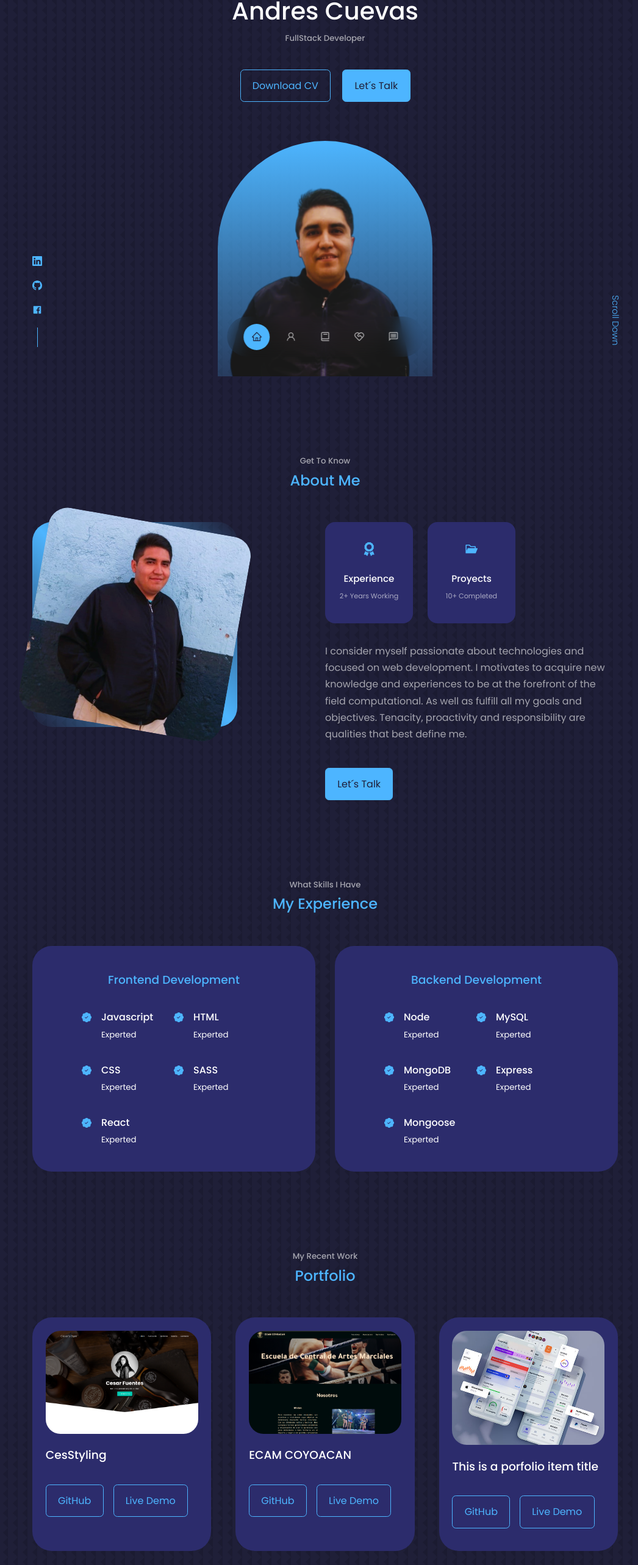
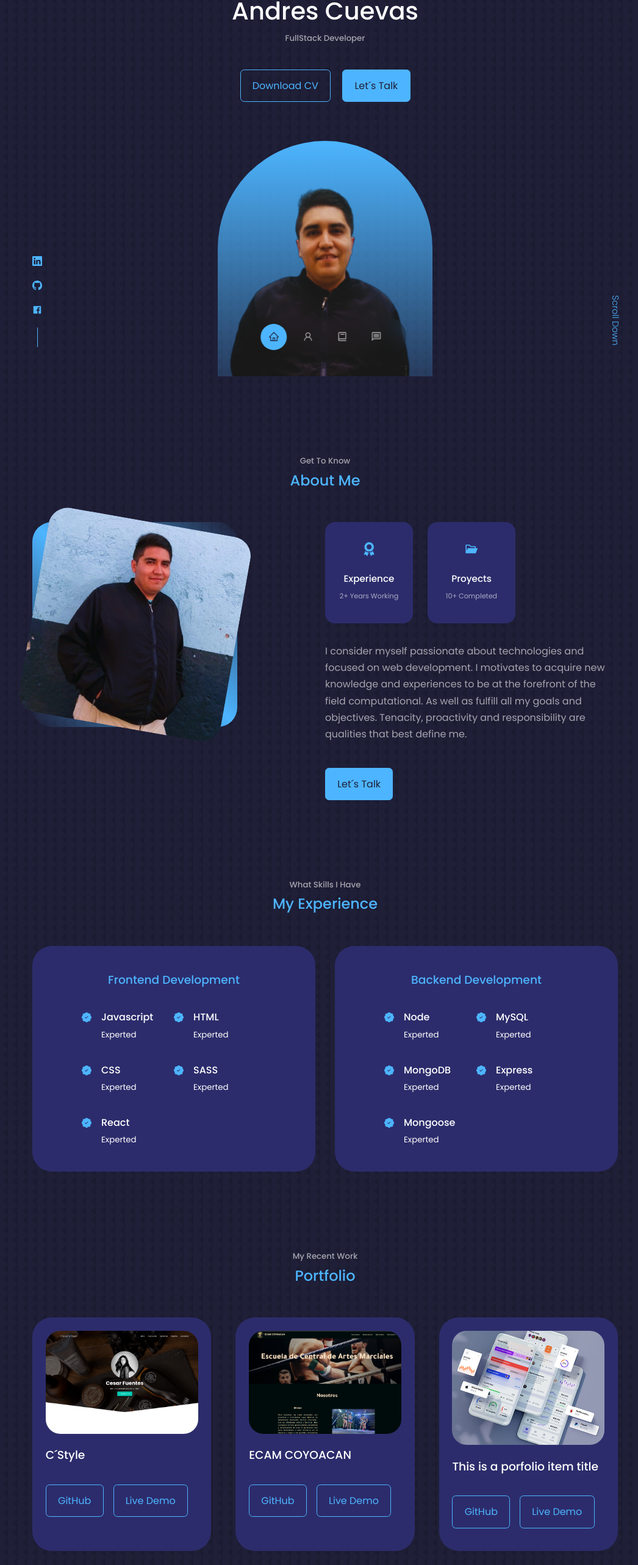
Before and after one commit to PsyACG49/porfolio-react, a React (Create React App) app: page / in a window 1280 px wide. Shown: the part 183-2749 px from the top of the page at 61% size, without its empty margins (107-1153 px from the left). Built offline with nearby package versions, Linux system fonts and the light colour scheme.

Commit message:
ftr:Cambios a card porfolio y nav

```diff
--- a/src/components/nav/Nav.jsx
+++ b/src/components/nav/Nav.jsx
@@ -3,7 +3,7 @@ import "./nav.css";
 import { AiOutlineHome } from "react-icons/ai";
 import { AiOutlineUser } from "react-icons/ai";
 import { BiBook } from "react-icons/bi";
-import { RiServiceLine } from "react-icons/ri";
+// import { RiServiceLine } from "react-icons/ri";
 import { MdOutlineMessage } from "react-icons/md";
 
 const Nav = () => {
@@ -31,13 +31,13 @@ const Nav = () => {
       >
         <BiBook className="nav__icon" />
       </a>
-      <a
+      {/* <a
         href="#services"
         onClick={() => setActiveNav("#services")}
         className={activeNav === "#services" ? "active" : ""}
       >
         <RiServiceLine className="nav__icon" />
-      </a>
+      </a> */}
       <a
         href="#contact"
         onClick={() => setActiveNav("#contact")}
--- a/src/components/portfolio/Portfolio.jsx
+++ b/src/components/portfolio/Portfolio.jsx
@@ -17,7 +17,7 @@ const Portfolio = () => {
             <img src={IMG1} alt="title proyect" />
           </div>
 
-          <h3>CesStyling</h3>
+          <h3>C´Style</h3>
           <div className="portfolio__item-cta">
             <a
               href="https://github.com/PsyACG49/CesStyling"
```
